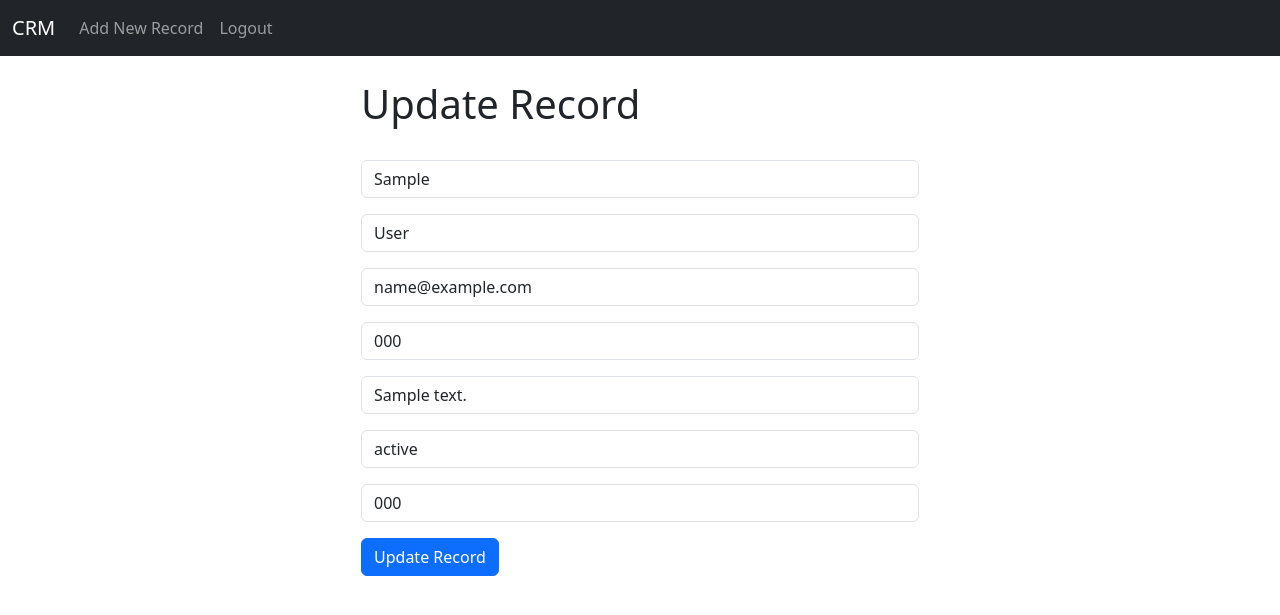
After one commit to alishhde/Django-CRM, a Django app: page /crm/Update_record/1 in a window 1280 px wide. The commit adds this page. Shown: the top 615 px of the page. Run offline with Django 4.2, Linux system fonts and the light colour scheme; a user stored in the database is signed in; tables that the repository leaves empty hold one stand-in row (values such as "Sample post").

Commit message:
project finished

```diff
--- a/projectCRM/appCRM/forms.py
+++ b/projectCRM/appCRM/forms.py
@@ -1,6 +1,7 @@
 from django.contrib.auth.forms import UserCreationForm
 from django.contrib.auth.models import User
 from django import forms
+from . models import Record
 
 
 class SignUpForm(UserCreationForm):
@@ -47,3 +48,25 @@ class SignUpForm(UserCreationForm):
         self.fields['password2'].label = ''
         self.fields['password2'].help_text = '<span class="form-text text-muted"><small>' \
                                              'Enter the same password as before, for verification.</small></span>'
+
+
+# Create add Record
+class AddRecordForm(forms.ModelForm):
+    first_name = forms.CharField(required=True, widget=forms.widgets.TextInput(attrs={
+        'placeholder': "First Name", 'class': "form-control"}), label="")
+    last_name = forms.CharField(required=True, widget=forms.widgets.TextInput(attrs={
+        'placeholder': "Last Name", 'class': "form-control"}), label="")
+    email = forms.CharField(required=True, widget=forms.widgets.TextInput(attrs={
+        'placeholder': "Email", 'class': "form-control"}), label="")
+    zipcode = forms.CharField(required=True, widget=forms.widgets.TextInput(attrs={
+        'placeholder': "Zipcode", 'class': "form-control"}), label="")
+    address = forms.CharField(required=True, widget=forms.widgets.TextInput(attrs={
+        'placeholder': "Address", 'class': "form-control"}), label="")
+    state = forms.CharField(required=True, widget=forms.widgets.TextInput(attrs={
+        'placeholder': "State", 'class': "form-control"}), label="")
+    phone = forms.CharField(required=True, widget=forms.widgets.TextInput(attrs={
+        'placeholder': "Phone", 'class': "form-control"}), label="")
+
+    class Meta:
+        model = Record
+        exclude = ("user", )
--- a/projectCRM/appCRM/templates/home.html
+++ b/projectCRM/appCRM/templates/home.html
@@ -2,7 +2,6 @@
 
 {% block content %}
     <div>
-
         {% if user.is_authenticated %}
         <h1>Hello {{user.username}}</h1>
             {% if records %}
--- a/projectCRM/appCRM/templates/navbar.html
+++ b/projectCRM/appCRM/templates/navbar.html
@@ -7,6 +7,9 @@
     <div class="collapse navbar-collapse" id="navbarSupportedContent">
       <ul class="navbar-nav me-auto mb-2 mb-lg-0">
         {% if user.is_authenticated %}
+        <li class="nav-item">
+          <a class="nav-link" href="{% url 'add_record' %}">Add New Record</a>
+        </li>
         <li class="nav-item">
           <a class="nav-link" href="{% url 'logout' %}">Logout</a>
         </li>
--- a/projectCRM/appCRM/templates/record.html
+++ b/projectCRM/appCRM/templates/record.html
@@ -13,12 +13,14 @@
       <p class="card-text"><strong>Address: </strong>{{ customer_record.address }}</p>
       <p class="card-text"><strong>State: </strong>{{ customer_record.state }}</p>
       <p class="card-text"><strong>Zipcode: </strong>{{ customer_record.zipcode }}</p>
-      <p class="card-text">{<strong>Created at: </strong>{ customer_record.created_at }}</p>
+      <p class="card-text"><strong>Created at: </strong>{{ customer_record.created_at }}</p>
       <p class="card-text"><strong>City: </strong>{{ customer_record.city }}</p>
       <p class="card-text"><strong>ID: </strong>{{ customer_record.id }}</p>
     </div>
   </div>
 <br><br>
 <a href="{% url 'home' %}" class="btn btn-secondary">Back</a>
+<a href="{% url 'delete_record' customer_record.id %}" class="btn btn-danger">Delete</a>
+<a href="{% url 'Update_record' customer_record.id %}" class="btn btn-danger">Update</a>
 
 {% endblock content %}
--- /dev/null
+++ b/projectCRM/appCRM/templates/update_Record.html
@@ -0,0 +1,16 @@
+{% extends 'crmBase.html' %}
+{% block content %}
+
+<div class="col-md-6 offset-md-3">
+  <h1>Update Record</h1>
+  <br>
+
+  <form method="POST">
+    {% csrf_token %}
+    {{ form.as_p }}
+    <button type="submit" class="btn btn-primary">Update Record</button>
+
+  </form>
+</div>
+
+{% endblock content %}
--- a/projectCRM/appCRM/urls.py
+++ b/projectCRM/appCRM/urls.py
@@ -7,5 +7,8 @@ urlpatterns = [
     path('logout/', views.logout_user, name='logout'),
     path('register/', views.register_user, name='register'),
     path('record/<int:pk>', views.customer_record, name='record'),
+    path('delete_record/<int:pk>', views.delete_customer, name='delete_record'),
+    path('add_record/', views.add_customer, name='add_record'),
+    path('Update_record/<int:pk>', views.update_customer, name='Update_record'),
 
 ]
--- a/projectCRM/appCRM/views.py
+++ b/projectCRM/appCRM/views.py
@@ -1,7 +1,7 @@
 from django.shortcuts import render, redirect
 from django.contrib.auth import authenticate, login, logout
 from django.contrib import messages
-from . forms import SignUpForm
+from . forms import SignUpForm, AddRecordForm
 from . models import Record
 
 
@@ -76,3 +76,43 @@ def customer_record(request, pk):
     else:
         messages.success(request, "You are not Logged in...")
         return redirect('home')
+
+
+def delete_customer(request, pk):
+    if request.user.is_authenticated:
+        delete_id = Record.objects.get(id=pk)
+        delete_id.delete()
+        messages.success(request, "Record deleted successfully!")
+        return redirect('home')
+    else:
+        messages.success(request, "You are not logged in!")
+        return redirect('home')
+
+
+def add_customer(request):
+    form = AddRecordForm(request.POST or None)
+    if request.user.is_authenticated:
+        if request.method == "POST":
+            if form.is_valid():
+                add_record = form.save()
+                messages.success(request, "Record added successfully...")
+                return redirect('home')
+        else:
+            return render(request, 'add_record.html', {'form': form})
+    else:
+        messages.success(request, "You must first Login")
+        return redirect('home')
+
+
+def update_customer(request, pk):
+    if request.user.is_authenticated:
+        current_record = Record.objects.get(id=pk)
+        form = AddRecordForm(request.POST or None, instance=current_record)
+        if form.is_valid():
+            form.save()
+            messages.success(request, "Record has been updated!")
+            return redirect('home')
+        return render(request, "update_Record.html", {'form': form})
+    else:
+        messages.success(request, "You must first Login")
+        return redirect('home')
```
Also changed, not shown: projectCRM/appCRM/templates/add_record.html (added, +24 -0 lines).
